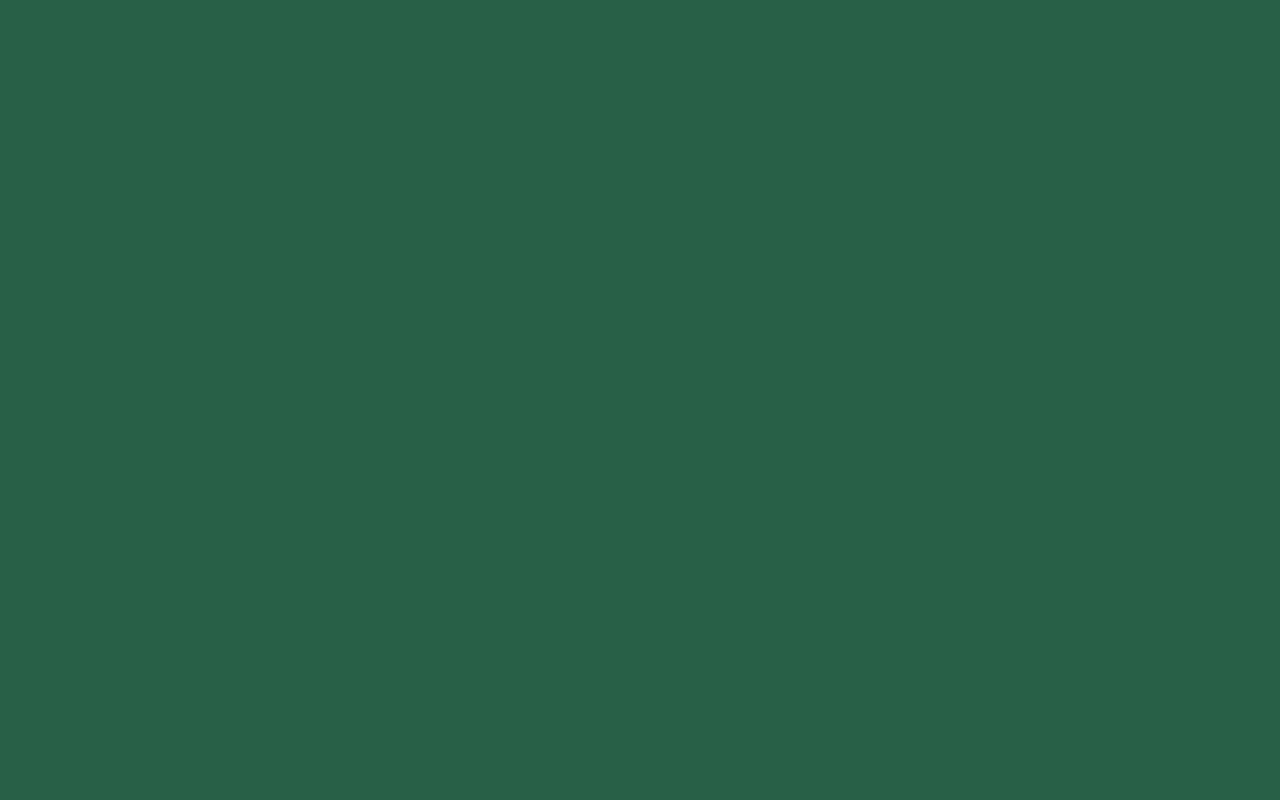
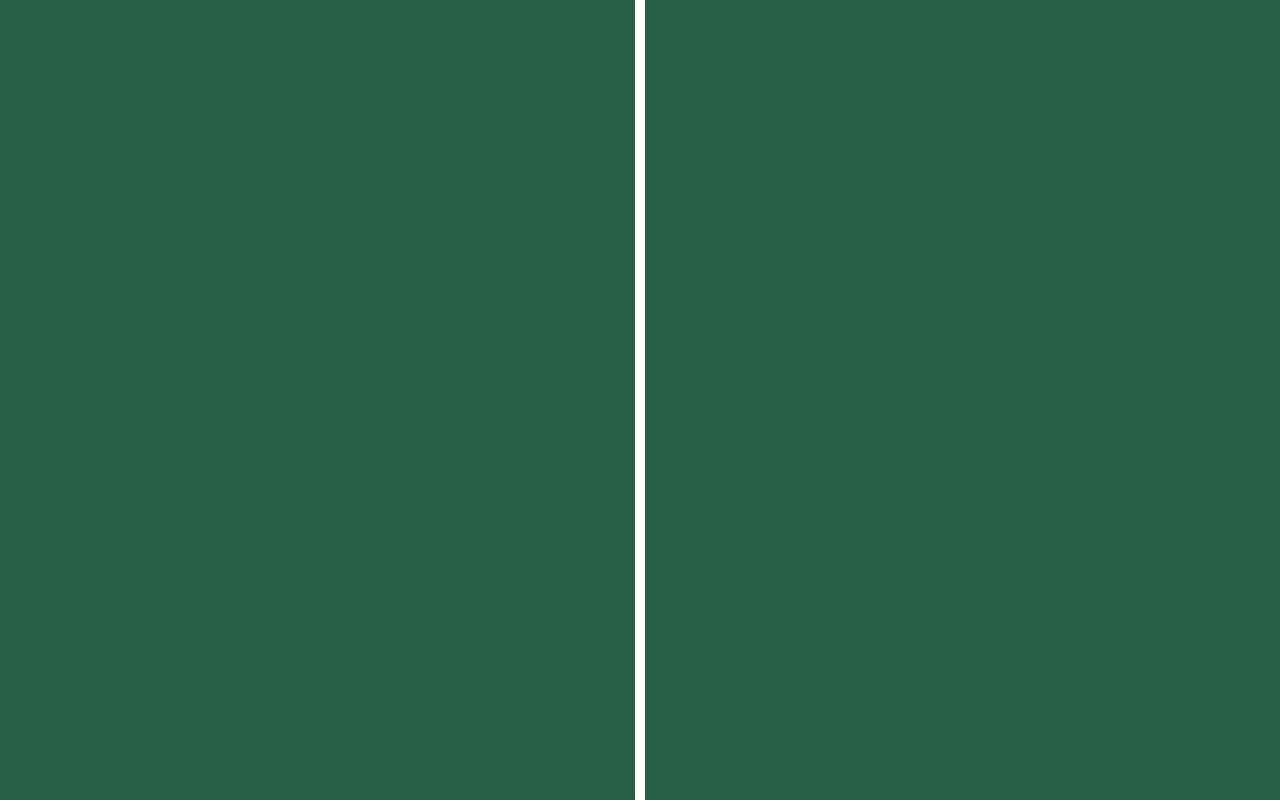
Before and after one commit to ooguuiholiv/Ping-Pong-game, a plain HTML site: page index.html in a window 1280 px wide. Drawn offline with Linux system fonts and the light colour scheme.

Commit message:
:sparkles: => feat: Drawing the center line - Ping-Pong game

```diff
--- a/index.html
+++ b/index.html
@@ -18,6 +18,7 @@
     <script>
       const canvasEl = document.querySelector("canvas"),
         canvasCtx = canvasEl.getContext("2d");
+      const lineWidth = 10;
 
       function setup() {
         canvasEl.width = canvasCtx.width = window.innerWidth;
@@ -27,6 +28,14 @@
       function draw() {
         canvasCtx.fillStyle = "#286047";
         canvasCtx.fillRect(0, 0, window.innerWidth, window.innerHeight);
+
+        canvasCtx.fillStyle = "#ffffff";
+        const x = window.innerWidth / 2 - lineWidth / 2;
+        const y = 0;
+        const w = lineWidth;
+        const h = window.innerHeight;
+
+        canvasCtx.fillRect(x, y, w, h);
       }
       setup();
       draw();
```
